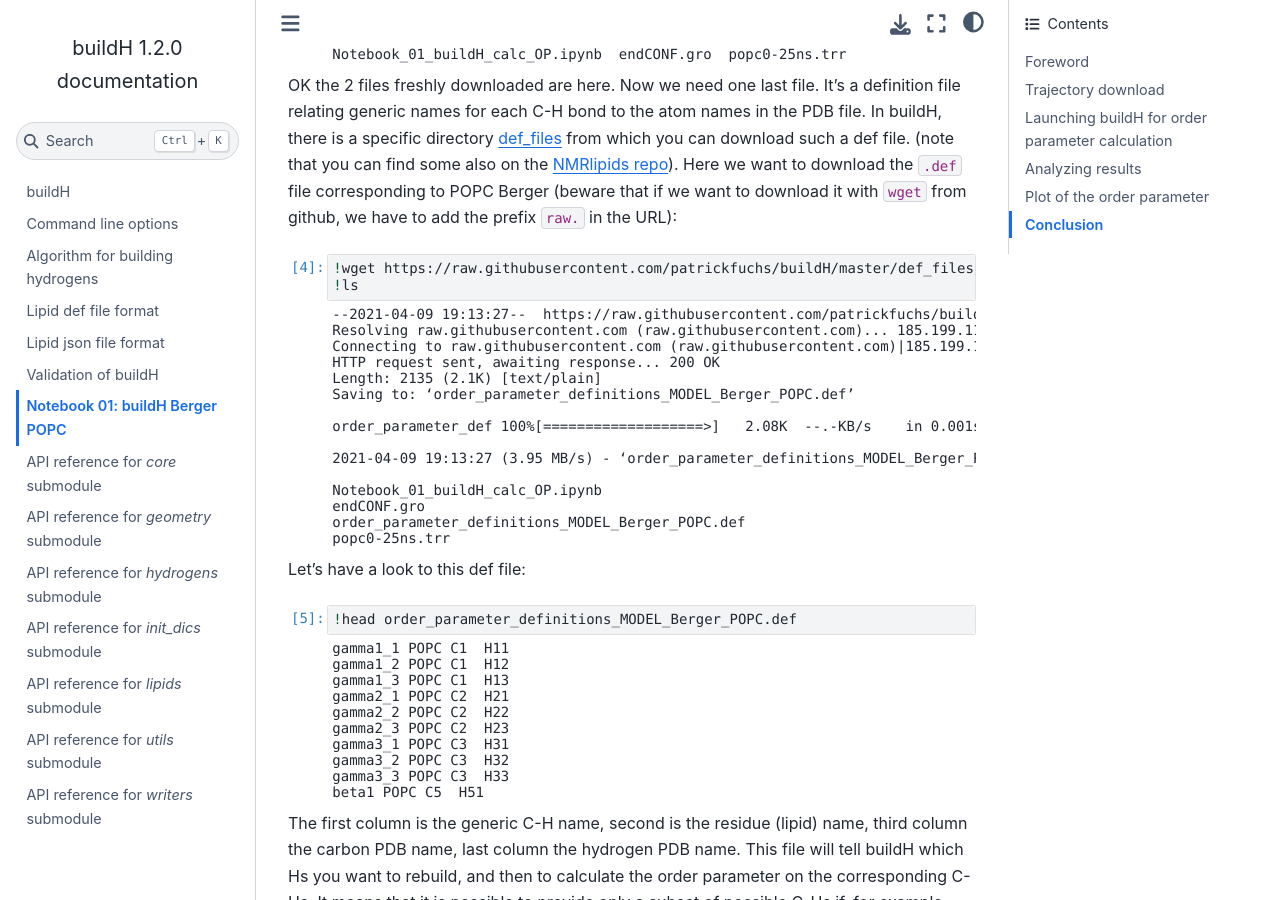
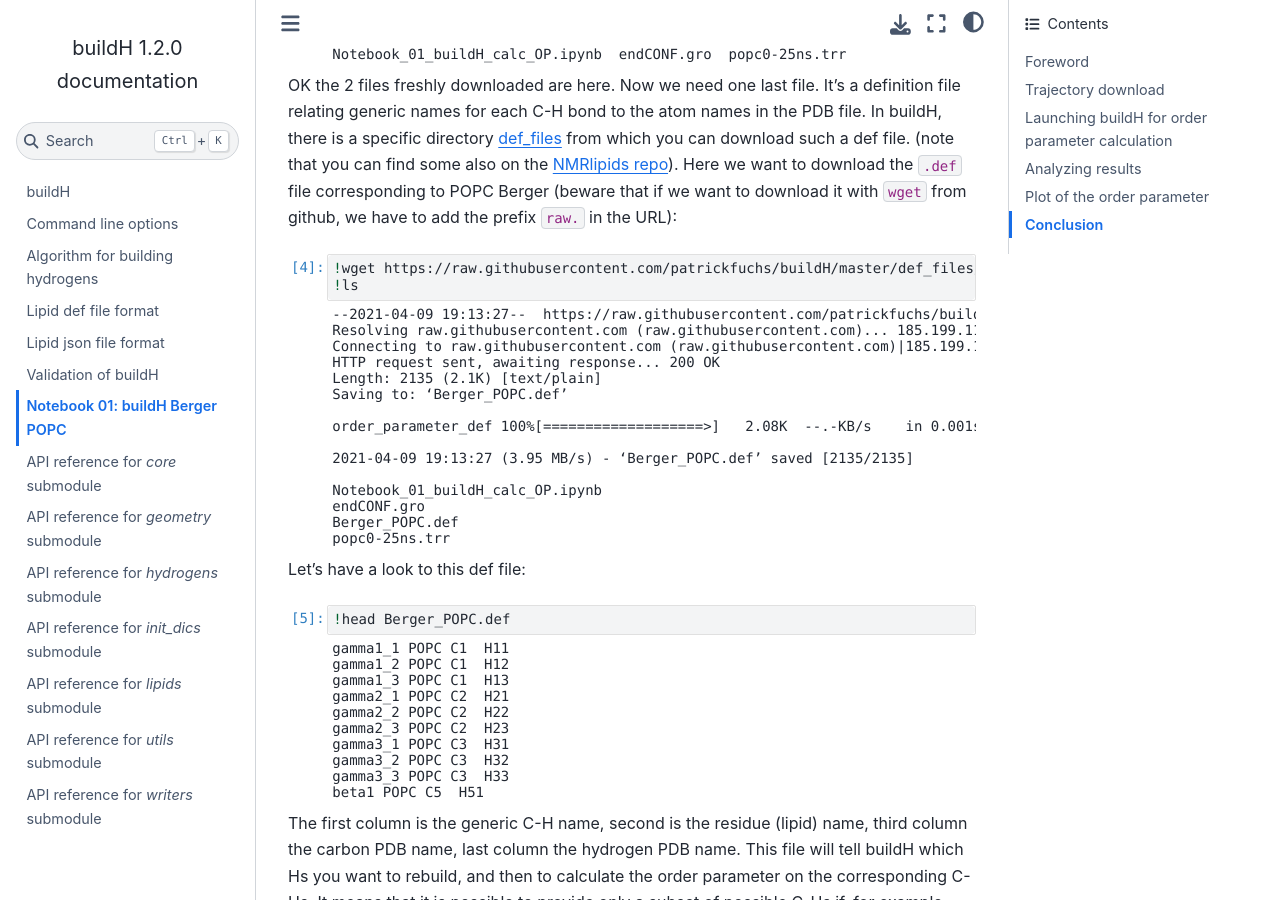
Before and after one commit to patrickfuchs/buildH, a Sphinx documentation site: the page built from docs/notebooks/Notebook_01_buildH_calc_OP.ipynb, in a window 1280 px wide and 900 px high, scrolled down 1988 px. Built offline with Sphinx 7.4.7 and the Sphinx Book theme 1.1.4, drawn with Linux system fonts in a browser that asks for light colours; some of the changed text lies outside the part shown.

Commit message:
Rename def files

````diff
--- a/docs/buildh.md
+++ b/docs/buildh.md
@@ -62,7 +62,7 @@
 
 - [`start_128popc.pdb`](https://github.com/patrickfuchs/buildH/blob/master/docs/Berger_POPC_test_case/start_128popc.pdb): contains 128 POPC.
 - [`popc0-25ns_dt1000.xtc`](https://github.com/patrickfuchs/buildH/blob/master/docs/Berger_POPC_test_case/popc0-25ns_dt1000.xtc): contains a small trajectory of 25 frames.
-- [`order_parameter_definitions_MODEL_Berger_POPC.def`](https://github.com/patrickfuchs/buildH/blob/master/docs/Berger_POPC_test_case/order_parameter_definitions_MODEL_Berger_POPC.def): contains a list of C-H which tells **buildH** what hydrogens to reconstruct and what C-H to calculate the order parameter on.
+- [`Berger_POPC.def`](https://github.com/patrickfuchs/buildH/blob/master/docs/Berger_POPC_test_case/Berger_POPC.def): contains a list of C-H which tells **buildH** what hydrogens to reconstruct and what C-H to calculate the order parameter on.
 
 
 Here are some examples on how to run **buildH** with these 3 files:
@@ -71,7 +71,7 @@
 
 ```bash
 buildH -c start_128popc.pdb -l Berger_POPC \
--d order_parameter_definitions_MODEL_Berger_POPC.def
+-d Berger_POPC.def
 ```
 
 **buildH** can be used on a single structure (OK not very common for research, but useful for debugging ;-)). The pdb structure is passed with option `-c` (it also works with gro files), the def file with `-d`. The flag `-l` is mandatory, it tells **buildH** what force field and lipid to use: here it is `Berger_POPC`. The order parameters will be written to `OP_buildH.out` which is the default name.
@@ -80,7 +80,7 @@
 
 ```bash
 buildH -c start_128popc.pdb -l Berger_POPC \
--d order_parameter_definitions_MODEL_Berger_POPC.def \
+-d Berger_POPC.def \
 -o my_OP_buildH.out
 ```
 
@@ -90,7 +90,7 @@
 
 ```bash
 buildH -c start_128popc.pdb -l Berger_POPC \
--d order_parameter_definitions_MODEL_Berger_POPC.def \
+-d Berger_POPC.def \
 -t popc0-25ns_dt1000.xtc
 ```
 
@@ -100,7 +100,7 @@
 
 ```bash
 buildH -c start_128popc.pdb -l Berger_POPC \
--d order_parameter_definitions_MODEL_Berger_POPC.def \
+-d Berger_POPC.def \
 -t popc0-25ns_dt1000.xtc -opx popc0-25ns_dt1000_with_H
 ```
 
@@ -112,7 +112,7 @@
 
 ```bash
 buildH -c start_128popc.pdb -l Berger_POPC \
--d order_parameter_definitions_MODEL_Berger_POPC.def \
+-d Berger_POPC.def \
 -opx start_128popc_wH
 ```
 
--- a/docs/def_format.md
+++ b/docs/def_format.md
@@ -22,7 +22,7 @@
 - Column 3 is the carbon name in the pdb or gro file for that C-H.
 - Column 4 is the H name in the pdb or gro file for that C-H.
 
-Here is an example for the polar head of [Berger POPC](https://github.com/patrickfuchs/buildH/blob/master/def_files/order_parameter_definitions_MODEL_Berger_POPC.def):
+Here is an example for the polar head of [Berger POPC](https://github.com/patrickfuchs/buildH/blob/master/def_files/Berger_POPC.def):
 
 ```
 beta1 POPC C5  H51
@@ -77,7 +77,7 @@
 
 ![Butane without hydrogen](img/butane.png)
 
-Let us consider first `C1` which has 3 hydrogens to reconstruct. The new hydrogens will be called `H11`, `H12` and `H13`. The residue name is `BUTA`. Since the butane molecule does not exist in known def files, we can create any generic name we want for each C-H. Following the same model as [order_parameter_definitions_MODEL_Berger_POPC.def](https://github.com/patrickfuchs/buildH/blob/master/def_files/order_parameter_definitions_MODEL_Berger_POPC.def), we could name them `butane_C1a`, `butane_C1a` and  `butane_C1c`. Applying this to all possible C-H, we obtain:
+Let us consider first `C1` which has 3 hydrogens to reconstruct. The new hydrogens will be called `H11`, `H12` and `H13`. The residue name is `BUTA`. Since the butane molecule does not exist in known def files, we can create any generic name we want for each C-H. Following the same model as [Berger_POPC.def](https://github.com/patrickfuchs/buildH/blob/master/def_files/Berger_POPC.def), we could name them `butane_C1a`, `butane_C1a` and  `butane_C1c`. Applying this to all possible C-H, we obtain:
 
 ```
 butane_C1a BUTA C1 H11
````
Also changed, not shown: README.md (+2 -2 lines), docs/Berger_POPC_test_case/README.md (+4 -4 lines), def_files/README.md (added), docs/notebooks/Notebook_01_buildH_calc_OP.ipynb, 7 other files.
